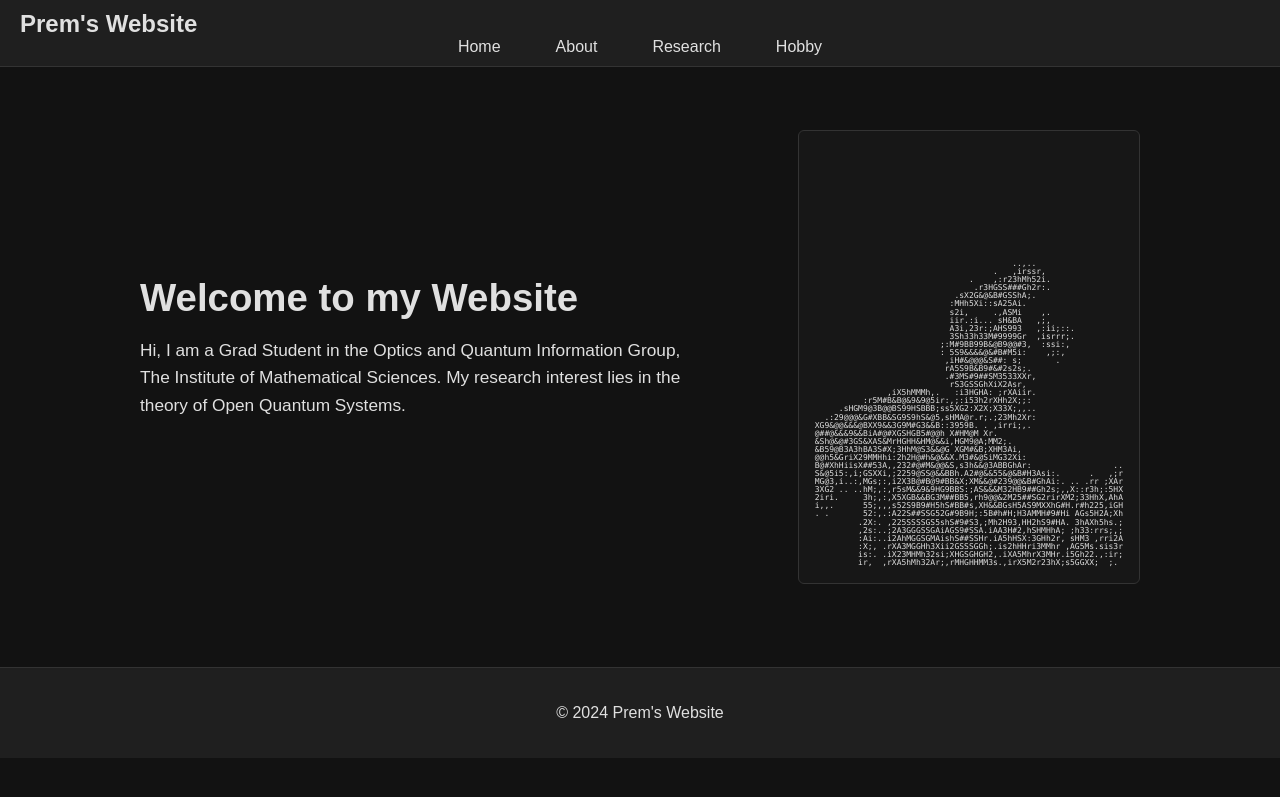
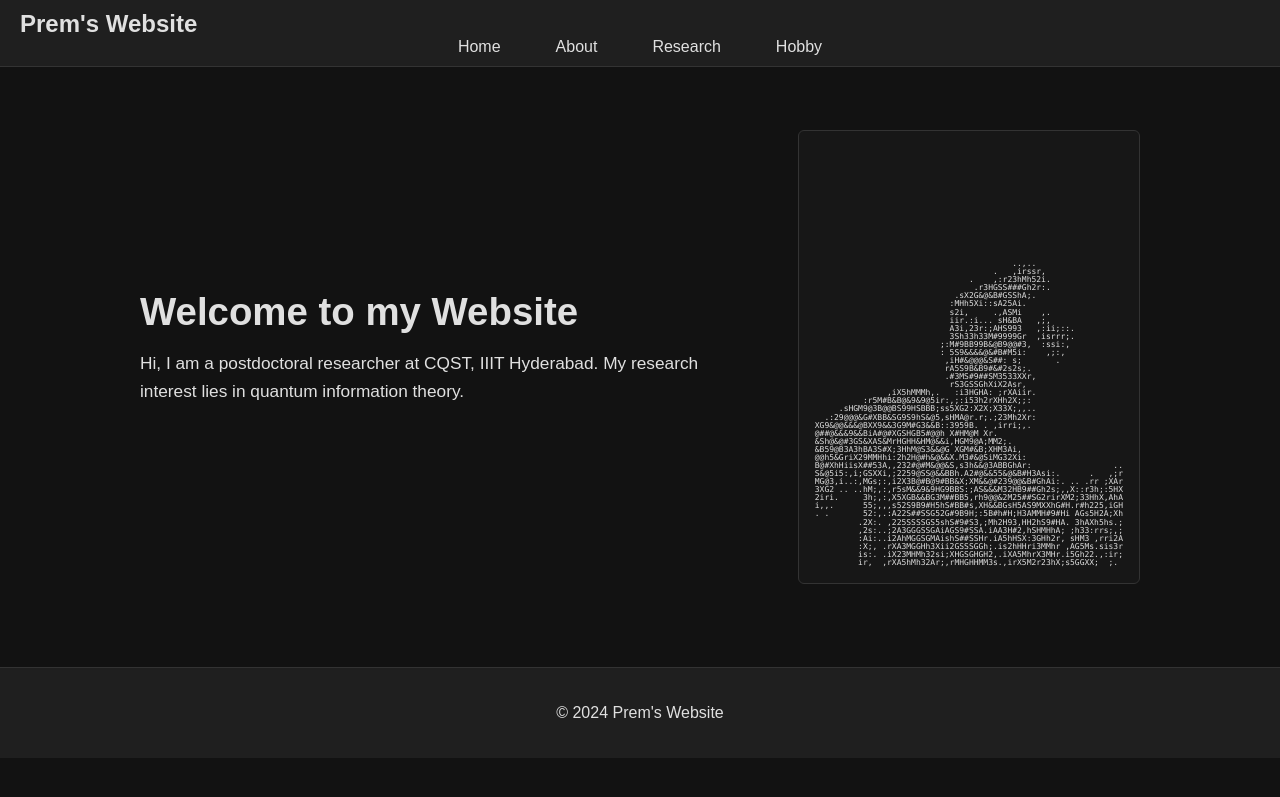
Before and after one commit to prem314/prem314.github.io, a Jekyll site: the page built from index.md, in a window 1280 px wide. Shown: the top 797 px of the page. Built offline with Jekyll 4.4.1, drawn with Linux system fonts in a browser that asks for light colours; comment, search, counter and statistics services are not loaded.

Commit message:
auto push

```diff
--- a/index.md
+++ b/index.md
@@ -6,7 +6,7 @@ title: Home
 <section class="home-hero">
     <div class="home-copy">
         <h1>Welcome to my Website</h1>
-        <p>Hi, I am a Grad Student in the Optics and Quantum Information Group, The Institute of Mathematical Sciences. My research interest lies in the theory of Open Quantum Systems.</p>
+        <p>Hi, I am a postdoctoral researcher at CQST, IIIT Hyderabad. My research interest lies in quantum information theory.</p>
     </div>
     {% include ascii_dp.html %}
 </section>
```
Also changed, not shown: README.md.
